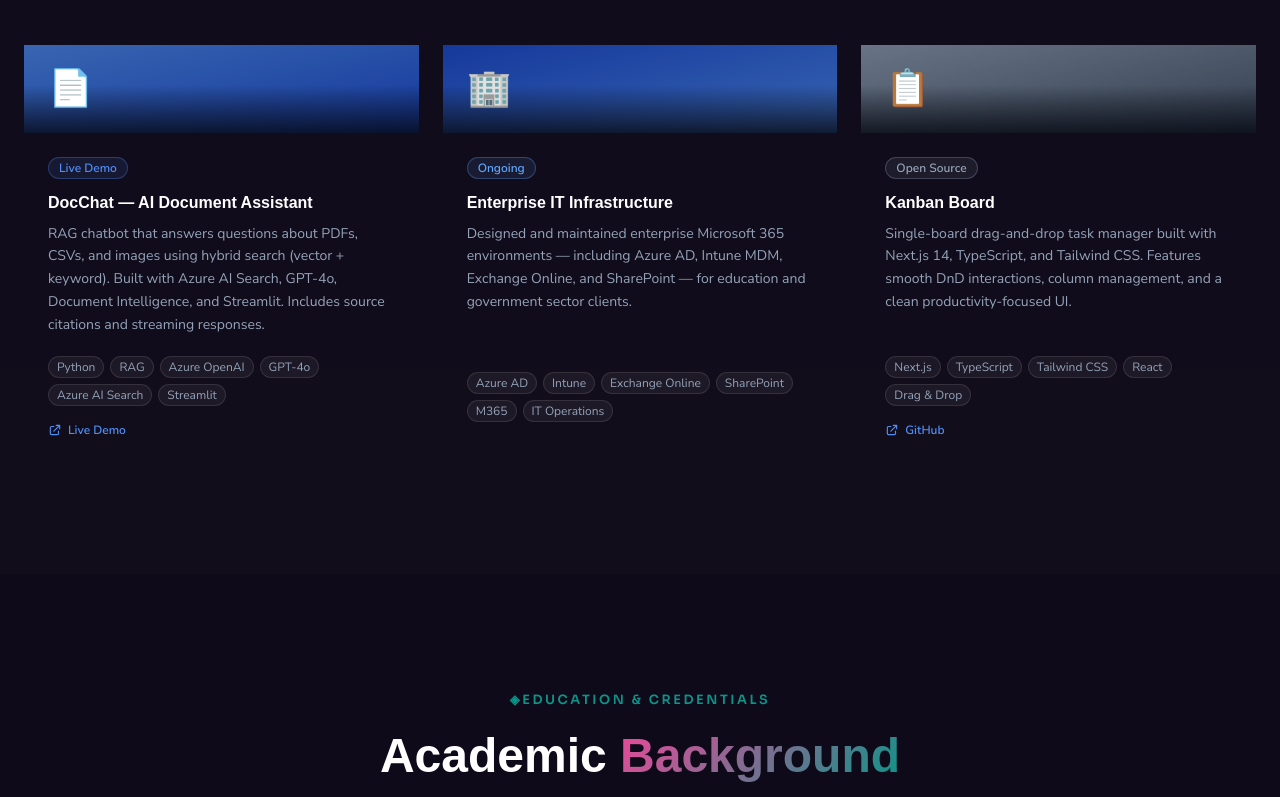
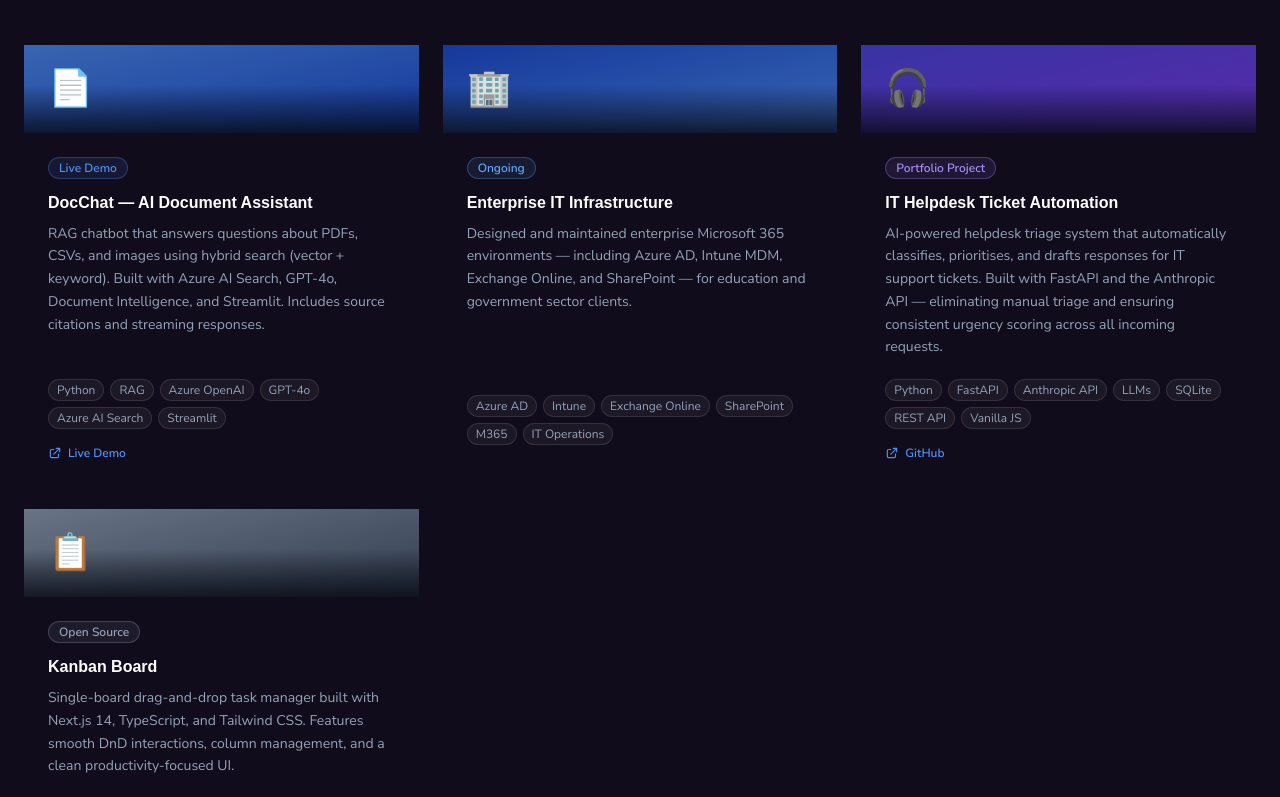
Before and after one commit to hamed-kamelr/hamed-kamelr.github.io, a Next.js app: page / in a window 1280 px wide. Shown: the part 5220-6017 px from the top of the page. Built offline with nearby package versions, Linux system fonts and the light colour scheme.

Commit message:
Add IT Helpdesk Ticket Automation project

```diff
--- a/app/components/Portfolio.tsx
+++ b/app/components/Portfolio.tsx
@@ -68,6 +68,18 @@
     status: 'Ongoing',
     statusColor: 'text-[#60a5fa] bg-[rgba(96,165,250,0.1)] border-[rgba(96,165,250,0.3)]',
     gradient: 'from-[#1d4ed8] to-[#4f8ef7]',
+  },
+  {
+    icon: '🎧',
+    title: 'IT Helpdesk Ticket Automation',
+    description:
+      'AI-powered helpdesk triage system that automatically classifies, prioritises, and drafts responses for IT support tickets. Built with FastAPI and the Anthropic API — eliminating manual triage and ensuring consistent urgency scoring across all incoming requests.',
+    tags: ['Python', 'FastAPI', 'Anthropic API', 'LLMs', 'SQLite', 'REST API', 'Vanilla JS'],
+    status: 'Portfolio Project',
+    statusColor: 'text-[#a78bfa] bg-[rgba(167,139,250,0.1)] border-[rgba(167,139,250,0.3)]',
+    gradient: 'from-[#4f46e5] to-[#7c3aed]',
+    link: 'https://github.com/hamed-kamelr/helpdesk-triage',
+    linkLabel: 'GitHub',
   },
   {
     icon: '📋',
```
